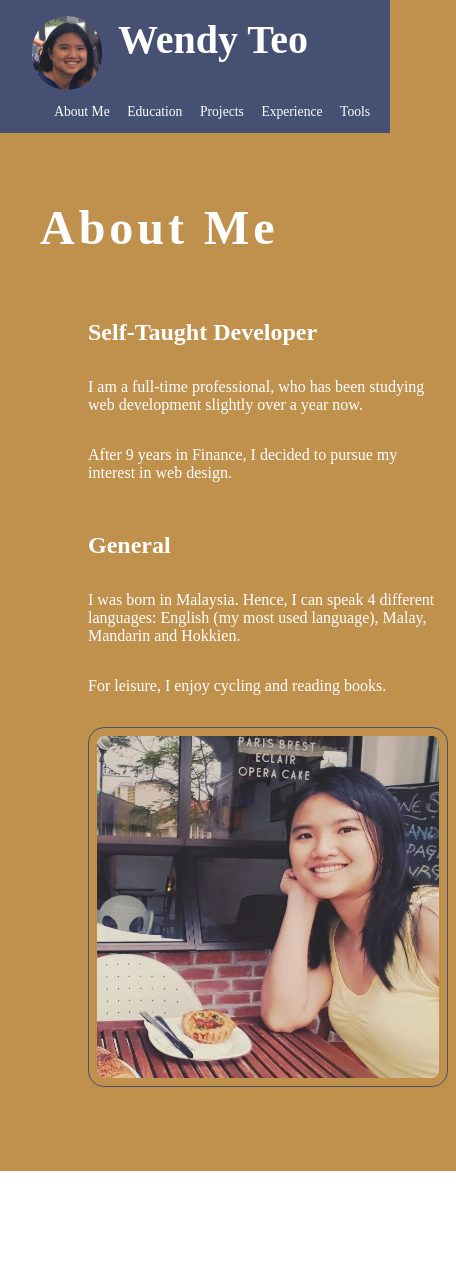
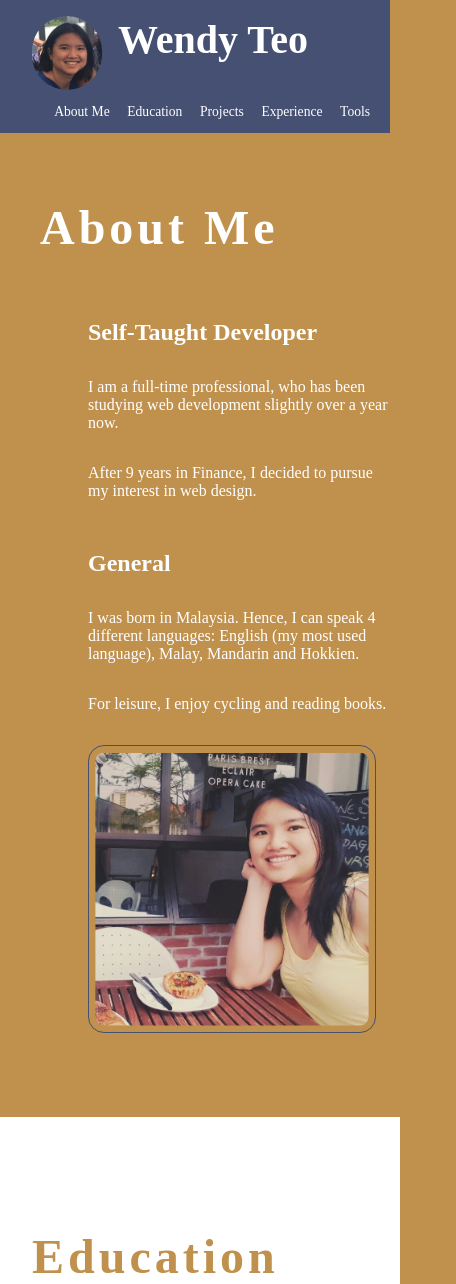
Before and after one commit to wteo/resumev2, a React (Create React App) app: page / in a window 390 px wide. Shown: the top 1284 px of the page, 456 px wide, since content can reach past the window. Built offline with nearby package versions, Linux system fonts and the light colour scheme.

Commit message:
adjusted size of profile image

```diff
--- a/src/components/AboutMe/AboutMe.module.css
+++ b/src/components/AboutMe/AboutMe.module.css
@@ -51,9 +51,9 @@
     }
 
     .profileImage {
-        width:  22.5rem;
-        height: 22.5rem;
-        padding: 0.5rem;
+        width:  18rem;
+        height: 18em;
+        padding: 0.4rem;
         border-radius: 1rem;
         border: 1px solid var(--header-background-color);
     }
```
